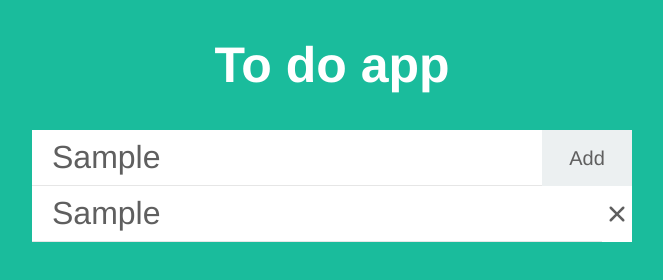
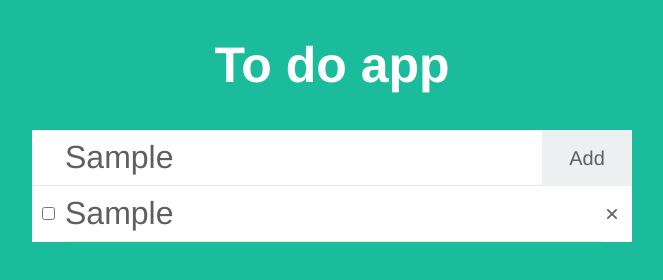
Before and after one commit to guilhermemiua/todo-app-js, a plain HTML site: page index.html in a window 1280 px wide. Both pictures are taken after typing "Sample" into the empty fields and a click on the input "Add". Shown: the whole page, without its empty margins (308-971 px from the left). Drawn offline with Linux system fonts and the light colour scheme.

Commit message:
Checkbox, comments, image onload added

```diff
--- a/css/style.css
+++ b/css/style.css
@@ -182,7 +182,7 @@ body {
 
 #inputTask {
 	flex: 1;
-	padding-left: 20px;
+	padding-left: 33px;
 	color: rgb(95, 95, 95);
 	font-size: 32px;
 	background-color: #fff;
@@ -205,10 +205,15 @@ body {
 	display: flex;
 	background-color: #fff;
 	align-items: center;
+	overflow: hidden;
+}
+
+input[type="checkbox"] {
+	margin: 0 10px;
 }
 
 .listItem li {
-	padding: 5px 0 5px 20px;
+	padding: 5px 0 5px 0px;
 	color: rgb(95, 95, 95);
 	font-size: 32px;
 	flex: 1;
@@ -219,11 +224,8 @@ body {
 
 .remove {
 	display: block;
-	max-height: 30px;
-}
-
-.remove:hover {
-	max-height: 40px;
+	max-width: 20px;
+	margin-right: 10px;
 }
 
 /* Fonts */
--- a/js/main.js
+++ b/js/main.js
@@ -9,14 +9,29 @@ submitTask.addEventListener('click', (e) => {
     let listItem = document.createElement('li');
     let value = document.createTextNode(inputTask.value);
     let removeButton = document.createElement('img');
+    let checkbox = document.createElement('input');
 
-    div.classList.add("listItem");
+    // Adding list item to a div
+    div.classList.add('listItem');
 
-    removeButton.src = "../img/close-outline.svg";
+    // Remove button attributes
     removeButton.classList.add("remove");
 
+    // Onload image
+    let downloadingImage = new Image();
+    downloadingImage.src = "../img/close-outline.svg";
+    downloadingImage.onload = () => {
+      removeButton.src = downloadingImage.src;
+    };
+
+    // checkbox
+    checkbox.type = 'checkbox';
+    checkbox.classList.add('checkbox');
+
+    // Adding list item
     listItem.classList.add('listItem');
     listItem.appendChild(value);
+    div.appendChild(checkbox);
     div.appendChild(listItem);
     div.appendChild(removeButton);
     taskList.appendChild(div);
@@ -25,5 +40,11 @@ submitTask.addEventListener('click', (e) => {
     removeButton.addEventListener('click', (e) => {
       removeButton.parentElement.remove();
     });
+
+    // task completed
+    checkbox.addEventListener('click', (e) => {
+      checkbox.parentElement.remove();
+      console.log(checkbox.parentElement.children[1].innerText);
+    });
   }
 });
```
